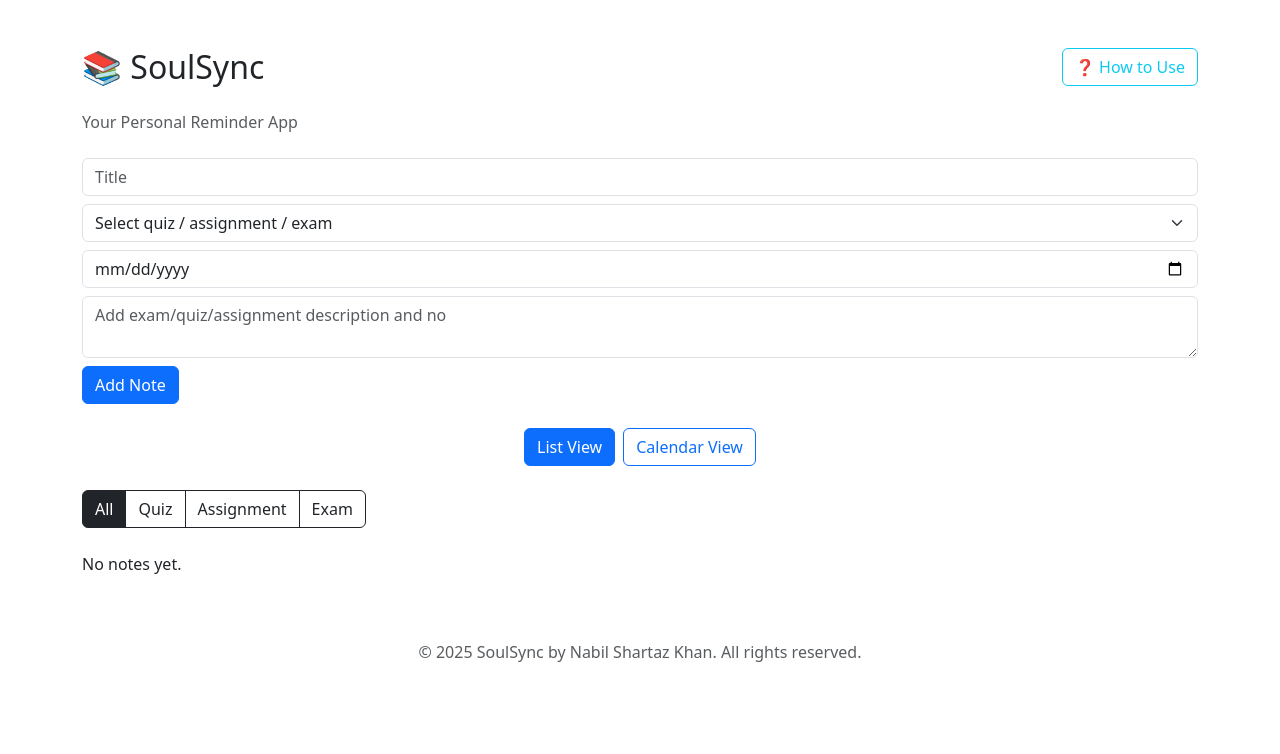
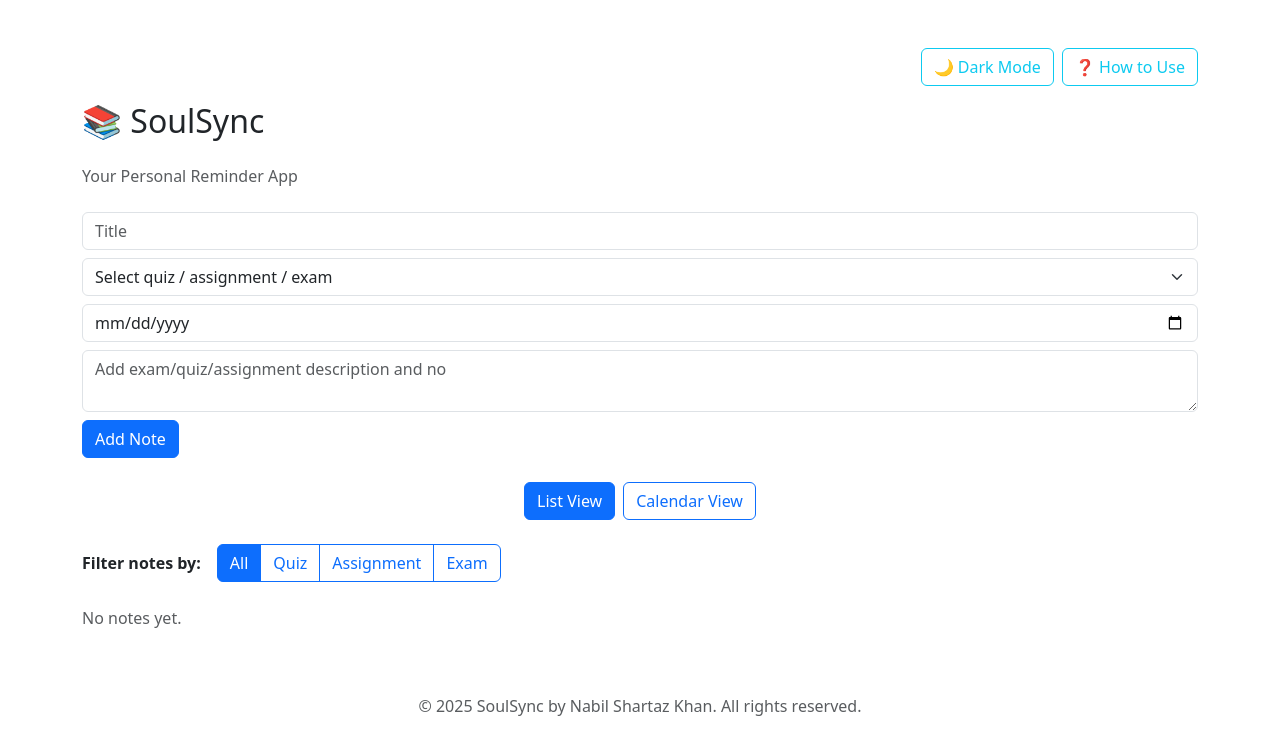
Before and after one commit to Nabil-Shartaj-Khan/Note-Site, a React (Vite) app in the folder site-reminder/: page / in a window 1280 px wide. Shown: the top 754 px of the page. Built offline with nearby package versions, Linux system fonts and the light colour scheme.

Commit message:
add dark mode and modal for deletion

```diff
--- a/site-reminder/index.html
+++ b/site-reminder/index.html
@@ -1,5 +1,5 @@
 <!DOCTYPE html>
-<html lang="en">
+<html lang="en" data-bs-theme="light">
   <head>
     <meta charset="UTF-8" />
     <link rel="icon" type="image/svg+xml" href="/vite.svg" />
@@ -9,7 +9,10 @@
       integrity="sha384-LN+7fdVzj6u52u30Kp6M/trliBMCMKTyK833zpbD+pXdCLuTusPj697FH4R/5mcr"
       crossorigin="anonymous"
     />
-    <meta name="google-site-verification" content="w2ZgNnIuYgUHSxbjPVc1U34Gk2qU4YOk2C1xWcRNTs8" />
+    <meta
+      name="google-site-verification"
+      content="w2ZgNnIuYgUHSxbjPVc1U34Gk2qU4YOk2C1xWcRNTs8"
+    />
 
     <meta name="viewport" content="width=device-width, initial-scale=1.0" />
     <title>SoulSync - Personal Reminder App</title>
--- a/site-reminder/package.json
+++ b/site-reminder/package.json
@@ -12,7 +12,8 @@
   "dependencies": {
     "react": "^19.1.0",
     "react-calendar": "^6.0.0",
-    "react-dom": "^19.1.0"
+    "react-dom": "^19.1.0",
+    "react-toastify": "^11.0.5"
   },
   "devDependencies": {
     "@eslint/js": "^9.30.1",
--- a/site-reminder/src/App.css
+++ b/site-reminder/src/App.css
@@ -5,3 +5,11 @@
   flex-direction: column;
   align-items: center;
 }
+
+body {
+  overflow-x: hidden;
+}
+
+.modal-dialog {
+  max-width: 90vw;
+}
--- a/site-reminder/src/App.jsx
+++ b/site-reminder/src/App.jsx
@@ -1,4 +1,7 @@
 import { useEffect, useState } from "react";
+import { ToastContainer, toast } from "react-toastify";
+import ConfirmDeleteModal from "./components/ConfirmDeleteModal";
+import "react-toastify/dist/ReactToastify.css";
 import AddNoteForm from "./components/AddNoteForm";
 import NotesList from "./components/NotesList";
 import FilterBar from "./components/FilterBar";
@@ -6,12 +9,31 @@ import CalendarView from "./components/CalendarView";
 import InstallButton from "./components/InstallButton";
 
 const App = () => {
+  const [noteToDelete, setNoteToDelete] = useState(null);
   const [notes, setNotes] = useState(() => {
     return JSON.parse(localStorage.getItem("notes")) || [];
   });
   const [editingNote, setEditingNote] = useState(null);
   const [filterType, setFilterType] = useState("all");
   const [view, setView] = useState("list"); // "list" or "calendar"
+
+  const [theme, setTheme] = useState("light");
+
+  useEffect(() => {
+    const saved = localStorage.getItem("theme") || "light";
+    setTheme(saved);
+    document.documentElement.setAttribute("data-bs-theme", saved);
+  }, []);
+
+  useEffect(() => {
+    localStorage.setItem("theme", theme);
+  }, [theme]);
+
+  const toggleTheme = () => {
+    const newTheme = theme === "light" ? "dark" : "light";
+    document.documentElement.setAttribute("data-bs-theme", newTheme);
+    setTheme(newTheme);
+  };
 
   useEffect(() => {
     localStorage.setItem("notes", JSON.stringify(notes));
@@ -33,7 +55,7 @@ const App = () => {
       ? note.type.charAt(0).toUpperCase() + note.type.slice(1)
       : "Note";
 
-    alert(`${typeCapitalized} added successfully!`);
+    toast.success(`${typeCapitalized} added successfully!`);
   };
 
   const updateNote = (updated) => {
@@ -52,14 +74,21 @@ const App = () => {
 
   return (
     <div className="container py-5">
-      <button
-        className="btn btn-outline-info mb-3 float-end"
-        onClick={() => window.open("/how-to-use.html", "_blank")}
-      >
-        ❓ How to Use
-      </button>
-      <InstallButton />
+      <ToastContainer position="top-right" autoClose={3000} />
+      <div className="d-flex justify-content-end align-items-center gap-2 mb-3">
+        <button className="btn btn-outline-info" onClick={toggleTheme}>
+          {theme === "light" ? "🌙 Dark Mode" : "☀️ Light Mode"}
+        </button>
 
+        <button
+          className="btn btn-outline-info"
+          onClick={() => window.open("/how-to-use.html", "_blank")}
+        >
+          ❓ How to Use
+        </button>
+
+        <InstallButton />
+      </div>
 
       <h2 className="mb-4">📚 SoulSync</h2>
       <span className="text-muted mb-4 d-block">
@@ -96,7 +125,7 @@ const App = () => {
           <FilterBar filter={filterType} setFilter={setFilterType} />
           <NotesList
             notes={filteredNotes}
-            onDelete={deleteNote}
+            onDelete={(note) => setNoteToDelete(note)}
             onEdit={setEditingNote}
           />
         </div>
@@ -108,6 +137,15 @@ const App = () => {
         </div>
       )}
 
+      <ConfirmDeleteModal
+        show={!!noteToDelete}
+        onClose={() => setNoteToDelete(null)}
+        onConfirm={() => {
+          deleteNote(noteToDelete.id);
+          setNoteToDelete(null);
+        }}
+      />
+
       <footer className="text-center mt-5">
         <p className="text-muted">
           © 2025 SoulSync by Nabil Shartaz Khan. All rights reserved.
@@ -118,3 +156,4 @@ const App = () => {
 };
 
 export default App;
+import Calendar from "react-calendar";
--- /dev/null
+++ b/site-reminder/src/components/ConfirmDeleteModal.jsx
@@ -0,0 +1,32 @@
+// components/ConfirmDeleteModal.jsx
+import React from "react";
+
+const ConfirmDeleteModal = ({ show, onClose, onConfirm }) => {
+  if (!show) return null;
+
+  return (
+    <div className="modal d-block" tabIndex="-1" role="dialog">
+      <div className="modal-dialog modal-dialog-centered" role="document">
+        <div className="modal-content shadow">
+          <div className="modal-header">
+            <h5 className="modal-title">Confirm Delete</h5>
+            <button type="button" className="btn-close" onClick={onClose}></button>
+          </div>
+          <div className="modal-body">
+            <p>Are you sure you want to delete this note?</p>
+          </div>
+          <div className="modal-footer">
+            <button type="button" className="btn btn-secondary" onClick={onClose}>
+              Cancel
+            </button>
+            <button type="button" className="btn btn-danger" onClick={onConfirm}>
+              Delete
+            </button>
+          </div>
+        </div>
+      </div>
+    </div>
+  );
+};
+
+export default ConfirmDeleteModal;
--- a/site-reminder/src/components/FilterBar.jsx
+++ b/site-reminder/src/components/FilterBar.jsx
@@ -4,17 +4,22 @@ const FilterBar = ({ filter, setFilter }) => {
   const types = ["all", "quiz", "assignment", "exam"];
 
   return (
-    <div className="btn-group mb-4">
+    <div className="mb-4 d-flex align-items-center">
+      <label className="me-3 fw-semibold" htmlFor="filter-buttons">
+        Filter notes by:
+      </label>
+      <div id="filter-buttons" className="btn-group">
         {types.map((type) => (
           <button
             key={type}
-          className={`btn btn-${filter === type ? "dark" : "outline-dark"}`}
+            className={`btn btn-${filter === type ? "primary" : "outline-primary"}`}
             onClick={() => setFilter(type)}
           >
             {type.charAt(0).toUpperCase() + type.slice(1)}
           </button>
         ))}
       </div>
+    </div>
   );
 };
 
--- a/site-reminder/src/components/NoteCard.jsx
+++ b/site-reminder/src/components/NoteCard.jsx
@@ -46,7 +46,7 @@ const NoteCard = ({ note, onDelete, onEdit }) => {
           </button>
           <button
             className="btn btn-sm btn-outline-danger"
-            onClick={() => onDelete(note.id)}
+            onClick={() => onDelete(note)}
           >
             Delete
           </button>
--- a/site-reminder/src/components/NotesList.jsx
+++ b/site-reminder/src/components/NotesList.jsx
@@ -3,7 +3,7 @@ import NoteCard from "./NoteCard";
 const NotesList = ({ notes, onDelete, onEdit }) => {
   return (
     <div className="row">
-      {notes.length === 0 && <p>No notes yet.</p>}
+      {notes.length === 0 && <p className="text-muted">No notes yet.</p>}
       {notes.map((note) => (
         <div className="col-md-6 mb-3" key={note.id}>
           <NoteCard note={note} onDelete={onDelete} onEdit={onEdit} />
```
Also changed, not shown: 1 other file (tests, documents, lock files or other folders). Lines whose indentation alone changed are shown as unchanged.
